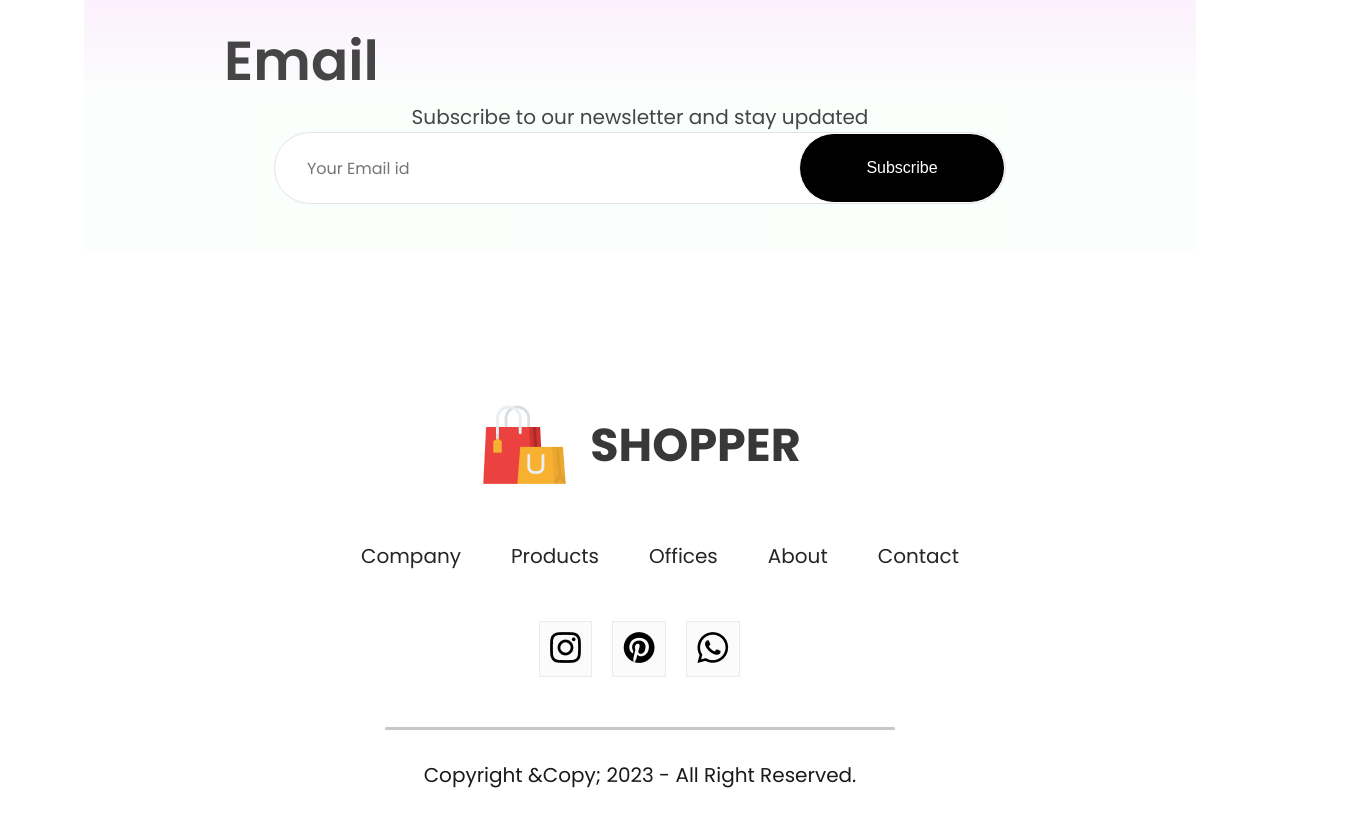
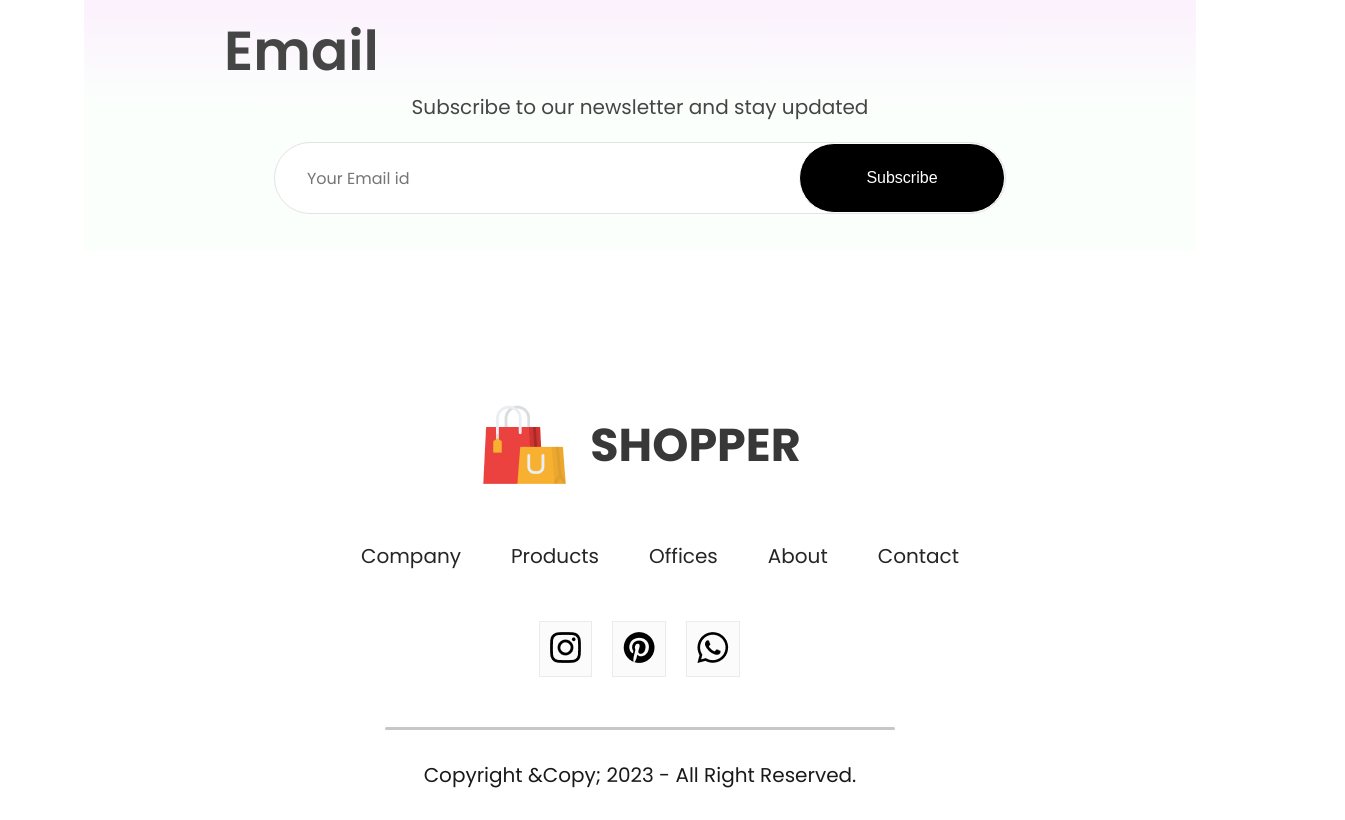
Before and after one commit to Mahmoud-Shoura/full-e-commerce, a React (Create React App) app: page / in a window 1280 px wide. Shown: the part 3669-4489 px from the top of the page, 1345 px wide, since content can reach past the window. Built offline with nearby package versions, Linux system fonts and the light colour scheme.

Commit message:
edit img hero & p newletters

```diff
--- a/src/Components/Hero/hero.css
+++ b/src/Components/Hero/hero.css
@@ -60,6 +60,5 @@
 }
 
 .hero-right img {
-    width: 100%;
     height: 100%;
 }
--- a/src/Components/NewsLetter/NewsLetter.css
+++ b/src/Components/NewsLetter/NewsLetter.css
@@ -20,6 +20,7 @@
 .newsletter p {
     color: #454545;
     font-size: 20px;
+    margin-bottom: 20px;
 }
 
 .newsletter div {
```
